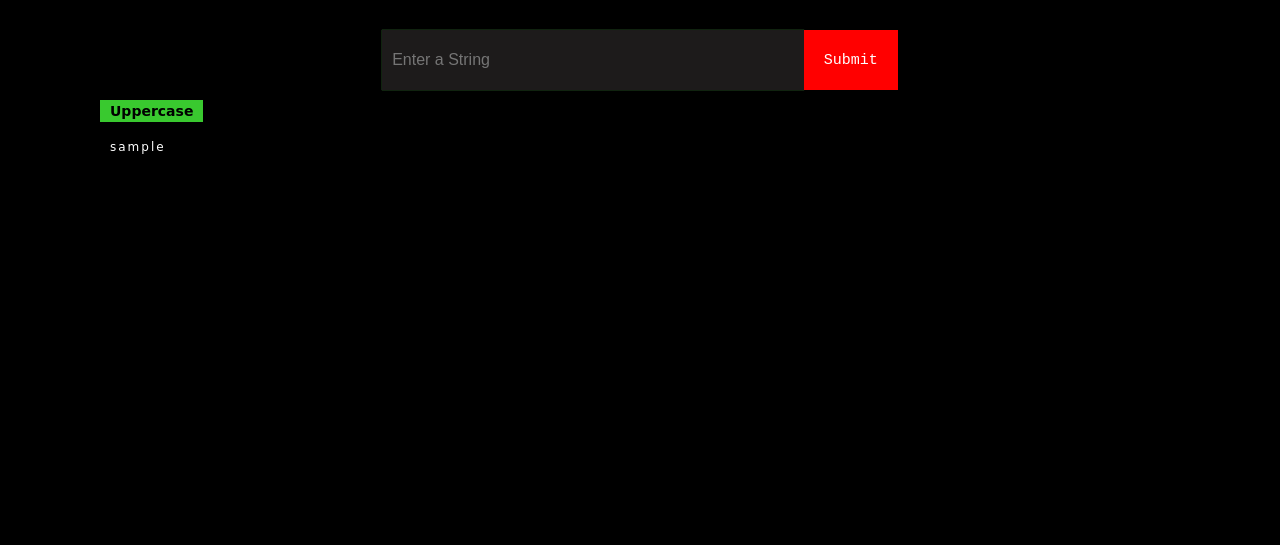
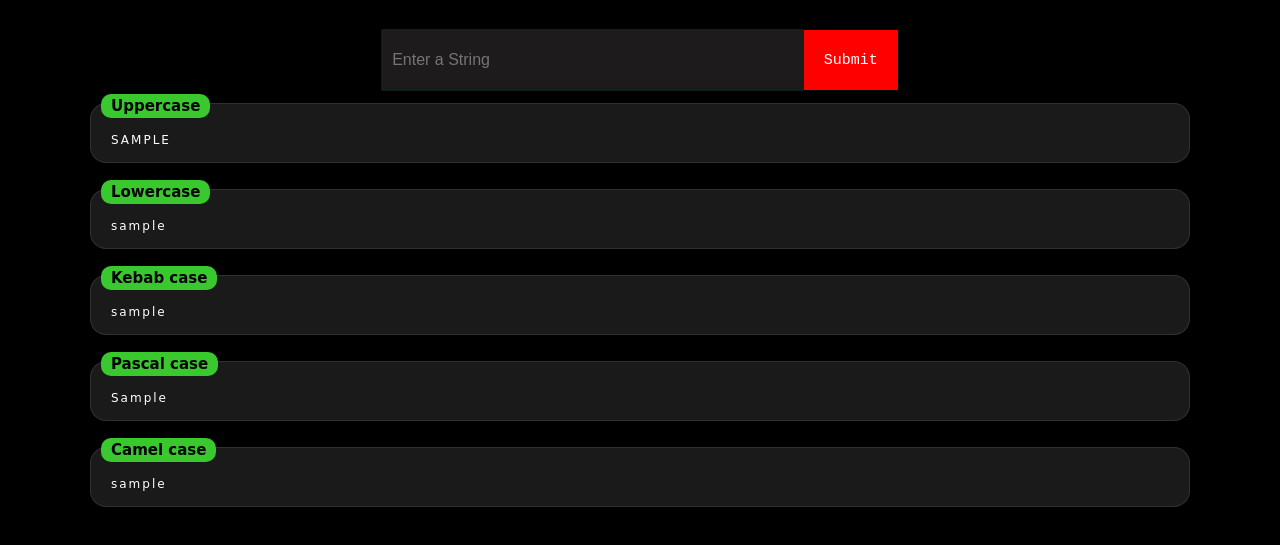
Before and after one commit to Naman0504/String-transform, a plain HTML site: page index.html in a window 1280 px wide. Both pictures are taken after typing "Sample" into the empty fields and a click on the button "Submit". Shown: the part 103-648 px from the top of the page. Drawn offline with Linux system fonts and the light colour scheme.

Commit message:
transfroming functionailty of string in js

```diff
--- a/index.html
+++ b/index.html
@@ -24,7 +24,23 @@
       </div>
       <div class="transformed-string-box">
         <span class="transform-title">Uppercase</span>
-        <p class="transformed-text"></p>
+        <p class="transformed-text upper-case"></p>
+      </div>
+      <div class="transformed-string-box">
+        <span class="transform-title">Lowercase</span>
+        <p class="transformed-text lower-case"></p>
+      </div>
+      <div class="transformed-string-box">
+        <span class="transform-title">Kebab case</span>
+        <p class="transformed-text kebab-case"></p>
+      </div>
+      <div class="transformed-string-box">
+        <span class="transform-title">Pascal case</span>
+        <p class="transformed-text pascal-case"></p>
+      </div>
+      <div class="transformed-string-box">
+        <span class="transform-title">Camel case</span>
+        <p class="transformed-text camel-case"></p>
       </div>
     </main>
   </body>
--- a/script.js
+++ b/script.js
@@ -1,14 +1,50 @@
 const input = document.querySelector(".input");
 const submitBtn = document.querySelector(".submitBtn");
-const transformedText = document.querySelector(".transformed-text");
+const Upper_Case = document.querySelector(".upper-case");
+const Lower_Case = document.querySelector(".lower-case");
+const Kebab_Case = document.querySelector(".kebab-case");
+const Pascal_Case = document.querySelector(".pascal-case");
+const Camel_Case = document.querySelector(".camel-case");
 
+submitBtn.addEventListener("click", (e) => {
+  console.log(input.value);
+  const value = input.value;
+  upperCase(value);
+  lowerCase(value);
+  kebabCase(value);
+  pascalCase(value);
+  camelCase(value);
+  input.value = "";
+});
 
-submitBtn.addEventListener("click",(e)=>{
+function upperCase(str) {
+  const upperCase = str.toUpperCase();
+  Upper_Case.innerText = upperCase;
+}
 
-  console.log(input.value)
-  const value = input.value;
-  transformedText.innerText = value.toLowerCase();
-
-  input.value =""
-
-})
+function lowerCase(str) {
+  const lowerCase = str.toLowerCase();
+  Lower_Case.innerText = lowerCase;
+}
+function kebabCase(str) {
+  const kebabCase = str.toLowerCase().split(" ").join("-");
+  Kebab_Case.innerText = kebabCase;
+}
+function pascalCase(str) {
+  let pascalCase = str
+    .toLowerCase()
+    .split(" ")
+    .map((word) => word.charAt(0).toUpperCase() + word.slice(1))
+    .join("");
+  Pascal_Case.innerText = pascalCase;
+}
+function camelCase(str) {
+  let camelCase = str
+    .toLowerCase()
+    .split(" ")
+    .map((word, index) =>
+      index === 0 ? word : word.charAt(0).toUpperCase() + word.slice(1)
+    )
+    .join("");
+    Camel_Case.innerText = camelCase;
+}
--- a/style.css
+++ b/style.css
@@ -1,48 +1,43 @@
-*{
+* {
   box-sizing: border-box;
 }
 
-body{
+body {
   background-color: black;
-    font-family:cursive;
-
+  font-family: cursive;
 }
-main{
-    display: flex;flex-direction: column;
+main {
+  display: flex;
+  flex-direction: column;
   width: 100%;
   height: 100%;
   justify-content: center;
   /* border: 2px solid yellow; */
   justify-content: center;
   align-items: center;
-
 }
-.main-box{
+.main-box {
   /* height: 100%; */
-    max-width:700px;
+  max-width: 700px;
   /* border: 2px solid red; */
 }
-.input-box{
+.input-box {
   width: 100%;
   display: flex;
-
 }
-h1{
-
+h1 {
   color: #39c92f;
   font-size: 50px;
   letter-spacing: 2.5px;
 }
-h1 span{
-
+h1 span {
   color: red;
-
 }
 
-p{
+p {
 }
 
-p{
+p {
   color: #39c92f;
 
   font-size: 12px;
@@ -50,7 +45,7 @@ p{
   padding-bottom: 13px;
   letter-spacing: 2px;
 }
-button{
+button {
   background: red;
   padding: 10px 20px;
   cursor: pointer;
@@ -58,13 +53,10 @@ button{
   font-size: 15px;
   color: white;
   /* border-radius: 10px; */
-    font-family:monospace;
-
+  font-family: monospace;
 }
 
-
-
-input{
+input {
   background-color: rgb(29, 27, 27);
   height: 60px;
   color: #61cf5a;
@@ -76,11 +68,16 @@ input{
   box-shadow: 0 0 1px #61cf5a;
 }
 
-.transformed-string-box{
+.transformed-string-box {
   height: 60px;
-  background-color: rgba(0,0,0,0.7);
+   background: rgba(255, 255, 255, 0.10);
+  border-radius: 16px;
+  box-shadow: 0 4px 30px rgba(0, 0, 0, 0.1);
+  backdrop-filter: blur(4.8px);
+  -webkit-backdrop-filter: blur(4.8px);
+  border: 1px solid rgba(255, 255, 255, 0.1);
   width: 100%;
-  margin: 20px 0;
+  margin: 13px 0;
   max-width: 1100px;
   display: flex;
   /* border-radius: 10px; */
@@ -90,19 +87,19 @@ input{
   font-size: 20px;
   position: relative;
 }
-.transform-title{
+.transform-title {
   position: absolute;
   left: 10px;
   top: -10px;
   background: #39c92f;
   color: black;
- font-size: 14px;
+  font-size: 15px;
   padding: 3px 10px;
   font-weight: bold;
-
+  border-radius: 10px;
 }
 
-.transformed-text{
+.transformed-text {
   position: absolute;
   top: 30%;
   transform: translateYX(-50%, 50%);
```
Lines whose indentation alone changed are shown as unchanged.
